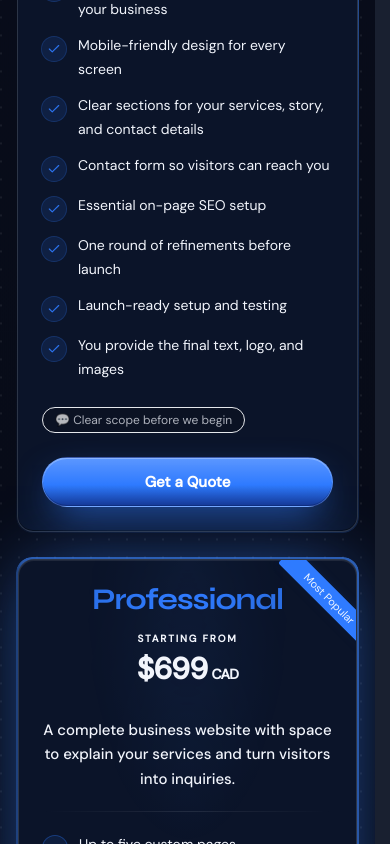
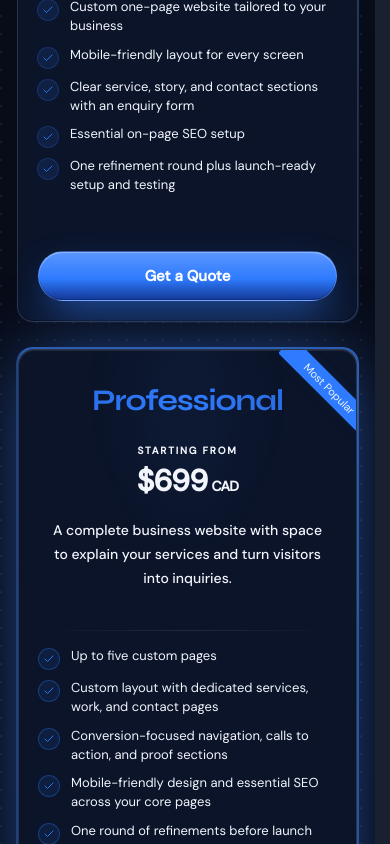
Before and after one commit to miladmo68/milink-pro, a Next.js app: page / in a window 390 px wide. Shown: the part 9500-10344 px from the top of the page. Built offline with nearby package versions, Linux system fonts and the light colour scheme.

Commit message:
refine marketing pricing cards

```diff
--- a/src/data/content.js
+++ b/src/data/content.js
@@ -195,18 +195,15 @@ export const pricing = [
     name: "Essential",
     startingPrice: "$399",
     priceCurrency: "CAD",
-    priceLabel: "Clear scope before we begin",
+    scopeNote: "Final text, logo, and imagery supplied by your team.",
     tagline:
       "A polished one-page website for businesses that need a clear, professional online presence.",
     items: [
       "Custom one-page website tailored to your business",
-      "Mobile-friendly design for every screen",
-      "Clear sections for your services, story, and contact details",
-      "Contact form so visitors can reach you",
+      "Mobile-friendly layout for every screen",
+      "Clear service, story, and contact sections with an enquiry form",
       "Essential on-page SEO setup",
-      "One round of refinements before launch",
-      "Launch-ready setup and testing",
-      "You provide the final text, logo, and images",
+      "One refinement round plus launch-ready setup and testing",
     ],
   },
   {
@@ -215,17 +212,13 @@ export const pricing = [
     badge: "Most Popular",
     startingPrice: "$699",
     priceCurrency: "CAD",
-    priceLabel: "Clear scope before we begin",
     tagline:
       "A complete business website with space to explain your services and turn visitors into inquiries.",
     items: [
       "Up to five custom pages",
-      "Custom layout built around your brand and services",
-      "Dedicated pages for your services, work, and contact details",
-      "Clear navigation and conversion-focused calls to action",
-      "Space for testimonials, portfolio, or service highlights",
-      "Mobile-friendly design across every page",
-      "Essential on-page SEO across your core pages",
+      "Custom layout with dedicated services, work, and contact pages",
+      "Conversion-focused navigation, calls to action, and proof sections",
+      "Mobile-friendly design and essential SEO across your core pages",
       "One round of refinements before launch",
     ],
   },
@@ -233,17 +226,14 @@ export const pricing = [
     name: "E-commerce & Custom",
     quoteTitle: "Custom quote",
     quoteDetail: "Based on your products, features, and goals",
-    priceLabel: "Let’s scope it together",
     tagline:
       "A tailored website or online store built around the way your business works.",
     items: [
-      "Shopify or WooCommerce online stores",
-      "Product and collection pages built for easy shopping",
+      "Shopify or WooCommerce store setup",
+      "Product and collection pages with a clear mobile shopping experience",
       "Checkout and payment setup",
-      "Mobile-friendly shopping experience",
-      "Custom pages and features for your goals",
+      "Custom pages and features tailored to your goals",
       "Optional booking, integrations, or multilingual support",
-      "A project scope tailored to your business",
     ],
   },
 ];
--- a/src/sections/Pricing.jsx
+++ b/src/sections/Pricing.jsx
@@ -56,7 +56,7 @@ export default function Pricing() {
             return (
               <Reveal key={i} from="up" distance={24} delay={i * 0.08} className="h-full">
                 <article className={cardOuter}>
-                  <div className={`marketing-navy-surface relative h-full rounded-2xl card-surface--pricing card-lift card-sweep card-bar ${innerLift} flex flex-col justify-between min-h-[620px] md:min-h-[650px]`}>
+                  <div className={`marketing-navy-surface relative h-full rounded-2xl card-surface--pricing card-lift card-sweep card-bar ${innerLift} flex flex-col justify-between min-h-[540px] md:min-h-[560px]`}>
                     <div aria-hidden className="absolute inset-0 -z-10">
                       <div className="absolute inset-0 [mask-image:radial-gradient(60%_60%_at_50%_30%,#000,transparent_75%)] bg-[radial-gradient(50%_50%_at_50%_0%,rgba(59,130,246,0.14),transparent_65%)]" />
                     </div>
@@ -74,16 +74,16 @@ export default function Pricing() {
                       </div>
                     )}
 
-                    <div className="relative z-10 flex h-full flex-col p-6 sm:p-7">
+                    <div className="relative z-10 flex h-full flex-col p-5 sm:p-6">
                       <div className="text-center">
-                        <h3 className={`text-[30px] md:text-[38px] font-semibold leading-[1] tracking-[-0.035em] bg-clip-text text-transparent ${
+                        <h3 className={`flex min-h-[60px] items-center justify-center text-balance text-[30px] font-semibold leading-[1] tracking-[-0.035em] text-transparent md:min-h-[76px] md:text-[38px] bg-clip-text ${
                           isPro
                             ? "bg-gradient-to-r from-[rgb(var(--brand)/0.85)] via-[rgb(var(--brand))] to-[rgb(var(--brand)/0.80)]"
                             : isPopular
                               ? "bg-gradient-to-r from-[rgb(var(--brand))] via-[rgb(var(--brand)/0.85)] to-[rgb(var(--brand))]"
                               : "bg-gradient-to-r from-base-content to-base-content/70"
                         }`}>{p.name}</h3>
-                        <div className="mt-4 min-h-[76px]">
+                        <div className="mt-3 min-h-[66px]">
                           {p.startingPrice ? (
                             <div aria-label={`Starting from ${p.startingPrice} ${p.priceCurrency}`}>
                               <p className="text-[10px] font-semibold uppercase tracking-[0.18em] text-base-content/62">Starting from</p>
@@ -99,29 +99,28 @@ export default function Pricing() {
                             </div>
                           )}
                         </div>
-                        <p className="mt-3 text-[15px] md:text-base leading-relaxed text-base-content/88 font-medium">{p.tagline}</p>
+                        <p className="mt-2.5 flex min-h-[72px] items-start justify-center text-pretty text-sm leading-6 text-base-content/88 font-medium md:text-[15px]">{p.tagline}</p>
+                        <p className="mt-2 min-h-4 text-[11px] leading-4 text-base-content/55">
+                          {p.scopeNote || "\u00A0"}
+                        </p>
                       </div>
 
-                      <div className="my-5 h-px bg-gradient-to-r from-transparent via-base-content/10 to-transparent" />
+                      <div className="my-4 h-px bg-gradient-to-r from-transparent via-base-content/10 to-transparent" />
 
-                      <ul className="space-y-3 flex-1">
+                      <ul className="flex-1 space-y-2.5">
                         {p.items.map((item) => (
                           <li key={item} className="flex items-start gap-3">
-                            <span className={`mt-1 inline-flex h-6 w-6 shrink-0 items-center justify-center rounded-full ring-1 ${
+                            <span className={`mt-0.5 inline-flex h-5 w-5 shrink-0 items-center justify-center rounded-full ring-1 ${
                               isPro ? "bg-[rgb(var(--brand)/0.10)] ring-[rgb(var(--brand)/0.40)]" : "bg-[rgb(var(--brand)/0.12)] ring-[rgb(var(--brand)/0.30)]"
                             }`}>
-                              <Check className={`h-3.5 w-3.5 ${isPro ? "text-[rgb(var(--brand)/0.95)]" : "text-[rgb(var(--brand)/0.90)]"}`} aria-hidden="true" />
+                              <Check className={`h-3 w-3 ${isPro ? "text-[rgb(var(--brand)/0.95)]" : "text-[rgb(var(--brand)/0.90)]"}`} aria-hidden="true" />
                             </span>
-                            <span className="text-sm md:text-[15px] leading-6 text-base-content/92">{item}</span>
+                            <span className="text-[13px] leading-[1.45] text-base-content/92 md:text-sm">{item}</span>
                           </li>
                         ))}
                       </ul>
 
-                      <div className="mt-6">
-                        <span className="inline-flex items-center gap-2 rounded-full border border-base-content/12 bg-base-200/50 dark:bg-base-200/40 px-3 py-1 text-xs text-base-content/70">💬 {p.priceLabel}</span>
-                      </div>
-
-                      <div className="mt-6 flex justify-center">
+                      <div className="mt-auto flex justify-center pt-14">
                         <a href={quoteHref} className="marketing-cta marketing-cta--primary marketing-cta--block">
                           Get a Quote
                         </a>
```
Also changed, not shown: 1 other file (tests, documents, lock files or other folders).
